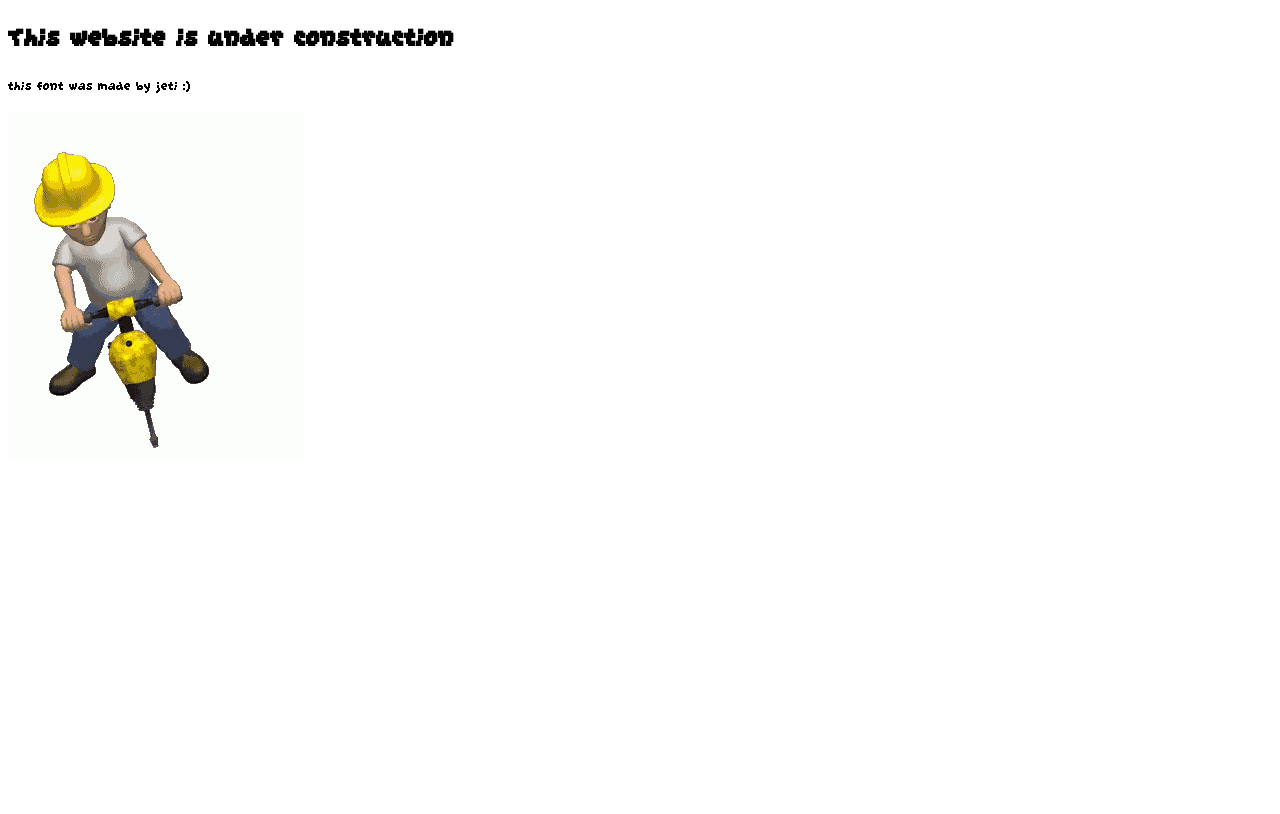
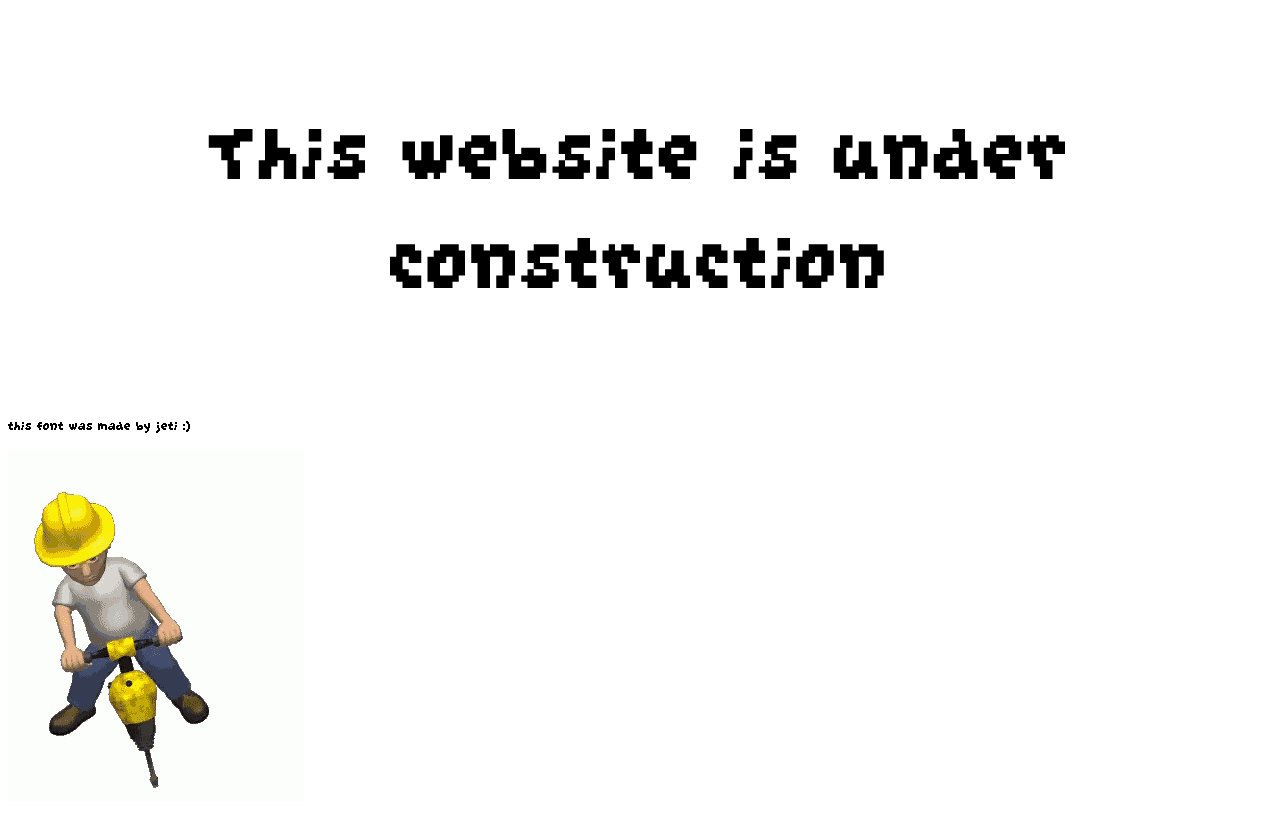
Before and after one commit to daviscornelius/daviscornelius.github.io, a plain HTML site: page index.html in a window 1280 px wide. Drawn offline with Linux system fonts and the light colour scheme.

Commit message:
Update index.html

```diff
--- a/index.html
+++ b/index.html
@@ -7,7 +7,7 @@
 </head>
 
 <body>
-   <h1> This website is under construction</h2>
+   <p class="page_title"> This website is under construction</p>
     <p> this font was made by jeti :)</p>
     <img src="worker.gif">
 </body>
```
